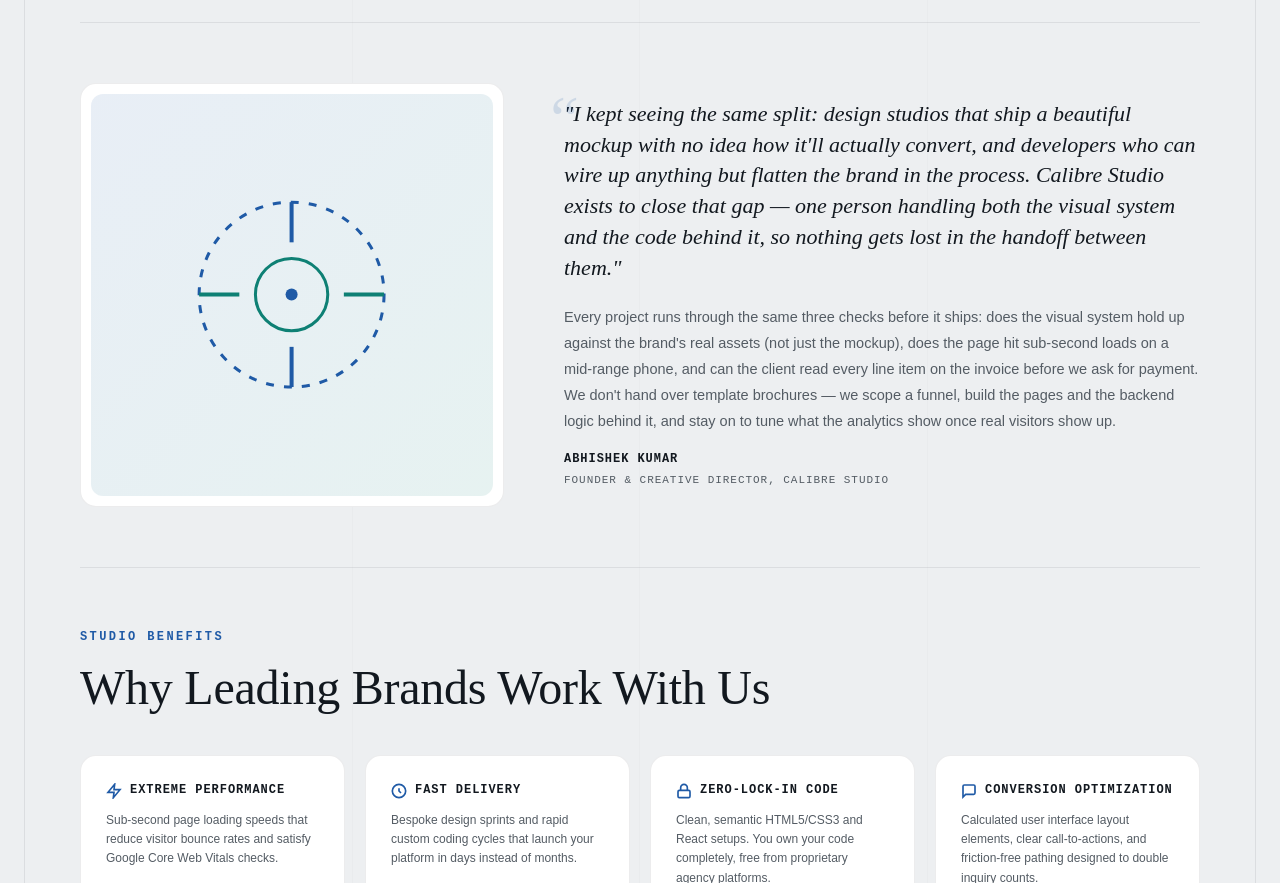
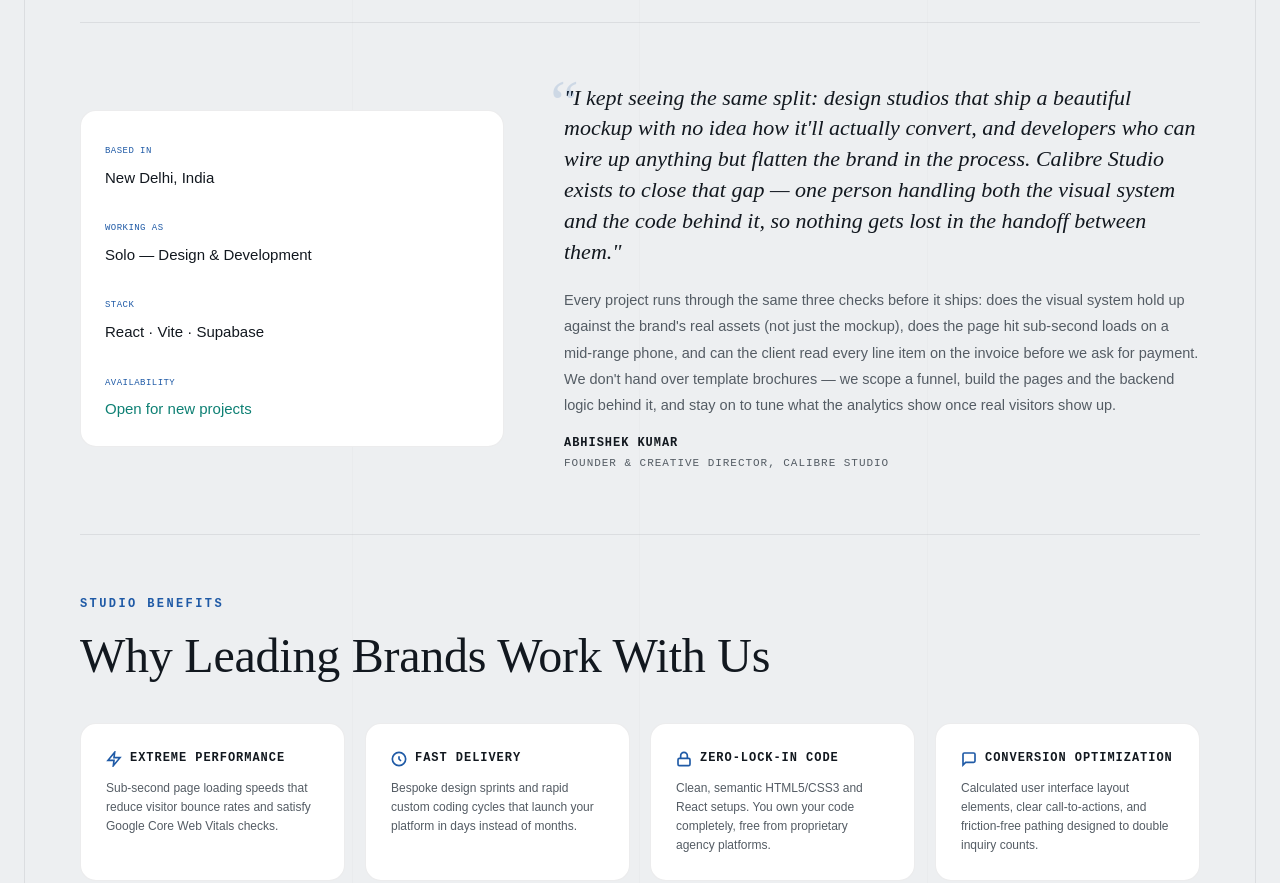
Before and after one commit to AbhishekKumarCode/Calibre-agency, a React (Vite) app: page / in a window 1280 px wide. Shown: the part 7520-8403 px from the top of the page. Built offline with nearby package versions, Linux system fonts and the light colour scheme; no server answers.

Commit message:
Replace founder image slot with real credentials panel

```diff
--- a/src/pages/Home/markup.js
+++ b/src/pages/Home/markup.js
@@ -966,17 +966,24 @@
         <!-- Founder Story Sub-Section -->
         <div class="founder-layout reveal-element"
           style="border-top: var(--stitch-style); margin-top: 60px; padding-top: 60px;">
-          <div class="founder-image-box">
-            <div class="founder-img-placeholder">
-              <svg viewBox="0 0 120 120" fill="none" xmlns="http://www.w3.org/2000/svg" aria-hidden="true" style="width: 60%; height: 60%;">
-                <circle cx="60" cy="60" r="46" stroke="var(--accent)" stroke-width="1.5" stroke-dasharray="4 5"/>
-                <line x1="60" y1="14" x2="60" y2="34" stroke="var(--accent)" stroke-width="2"/>
-                <line x1="60" y1="86" x2="60" y2="106" stroke="var(--accent)" stroke-width="2"/>
-                <line x1="14" y1="60" x2="34" y2="60" stroke="var(--accent-2)" stroke-width="2"/>
-                <line x1="86" y1="60" x2="106" y2="60" stroke="var(--accent-2)" stroke-width="2"/>
-                <circle cx="60" cy="60" r="18" stroke="var(--accent-2)" stroke-width="1.5"/>
-                <circle cx="60" cy="60" r="3" fill="var(--accent)"/>
-              </svg>
+          <div class="founder-image-box" style="aspect-ratio: unset; padding: 24px; align-items: stretch;">
+            <div style="display: flex; flex-direction: column; justify-content: center; gap: 22px; width: 100%;">
+              <div>
+                <span class="case-detail-label">Based In</span>
+                <div class="case-detail-val" style="font-size: 15px; margin-top: 4px;">New Delhi, India</div>
+              </div>
+              <div>
+                <span class="case-detail-label">Working As</span>
+                <div class="case-detail-val" style="font-size: 15px; margin-top: 4px;">Solo — Design &amp; Development</div>
+              </div>
+              <div>
+                <span class="case-detail-label">Stack</span>
+                <div class="case-detail-val" style="font-size: 15px; margin-top: 4px;">React &middot; Vite &middot; Supabase</div>
+              </div>
+              <div>
+                <span class="case-detail-label">Availability</span>
+                <div class="case-detail-val" style="font-size: 15px; margin-top: 4px; color: var(--accent-2);">Open for new projects</div>
+              </div>
             </div>
           </div>
           <div class="founder-story-text">
```
